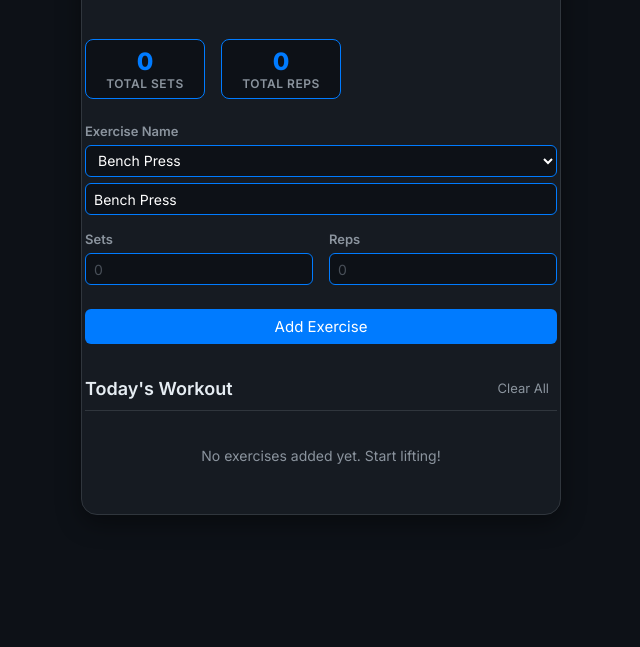
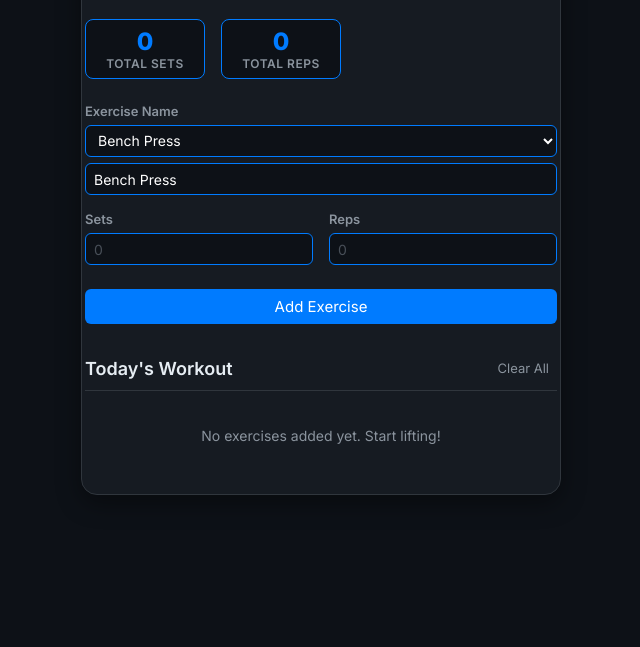
Before and after one commit to Oubd/BETTERDAYS, a plain HTML site: page index.html in a window 1280 px wide. Shown: the part 153-800 px from the top of the page, without its empty margins (319-959 px from the left). Drawn offline with Linux system fonts and the light colour scheme.

Commit message:
Add global styles for body and container

```diff
--- a/style.css
+++ b/style.css
@@ -28,6 +28,21 @@ body {
     padding: 20px;
     -webkit-font-smoothing: antialiased;
 }
+
+body {
+  margin: 0;
+  padding: 0;
+  box-sizing: border-box;
+  width: 100%;
+  max-width: 100vw;
+  overflow-x: hidden;
+}
+.container {
+  width: 90%;
+  max-width: 400px;
+  margin: auto;
+}
+
 
 .app-container {
     background-color: var(--container-bg);
```
